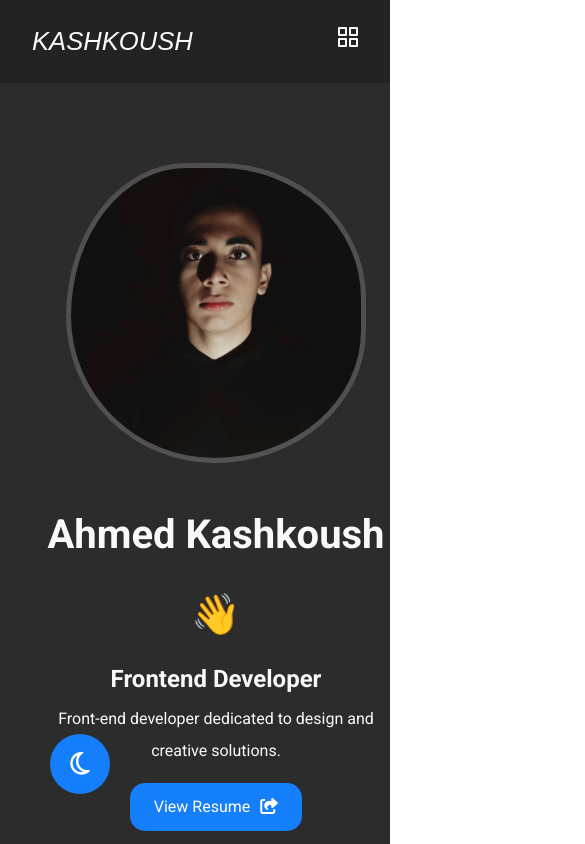
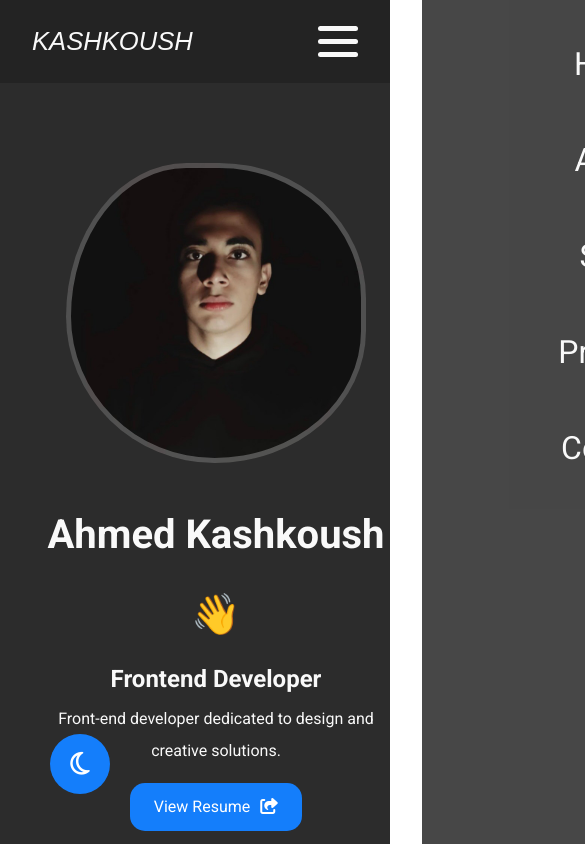
Before and after one commit to ahmad-kashkoush/portfollio, a React (Vite) app: page / in a window 390 px wide. Shown: the top 844 px of the page, 585 px wide, since content can reach past the window. Built offline with nearby package versions, Linux system fonts and the light colour scheme; a web font is replaced by a local one.

Commit message:
feat: update nav styles + Scroll
- update Hamburger Menu
- add scroll to sections with same href
- add nav elements to array instead of hard code markup

```diff
--- a/src/components/Header.jsx
+++ b/src/components/Header.jsx
@@ -1,8 +1,41 @@
+import { useRef, useState } from "react";
 import { useAnimateNav } from "../hooks/useAnimateNav";
 
+const navLinks = [
+  {
+    label: "home",
+    href: "#home",
+  },
+  {
+    label: "about",
+    href: "#about",
+  },
+  {
+    label: "skills",
+    href: "#skills",
+  },
+  {
+    label: "projects",
+    href: "#projects",
+  },
+  {
+    label: "contact",
+    href: "#contact",
+  },
+];
 export default function Header() {
-  const {containerRef, isVisible, isTranslate}=useAnimateNav();
+  const { containerRef, isVisible, isTranslate } = useAnimateNav();
+  const [checked, setChecked] = useState(false);
 
+  const navRef = useRef(null);
+  function handleNavClick(e) {
+    e.preventDefault();
+    const ele = e.target.closest(".nav_link");
+    if (!ele) return;
+    const sec=document.querySelector(ele.getAttribute("href"));
+    sec.scrollIntoView({ behavior: "smooth" });
+    setChecked(false);
+  }
   return (
     <>
       <header ref={containerRef}>
@@ -13,116 +46,25 @@ export default function Header() {
        `}
         >
           <div className="container">
-            <a href="#home" className="logo">Kashkoush</a>
-            <label htmlFor="ham" className="ham">
-              <svg
-                xmlns="http://www.w3.org/2000/svg"
-                width="20"
-                height="20"
-                id="grid"
-              >
-                <g
-                  fill="none"
-                  fillRule="evenodd"
-                  stroke="#000"
-                  strokeLinecap="round"
-                  strokeLinejoin="round"
-                  strokeWidth="2"
-                >
-                  <path d="M1 1h7v7H1zM12 1h7v7h-7zM12 12h7v7h-7zM1 12h7v7H1z"></path>
-                </g>
-              </svg>
-              <input type="checkbox" name="" id="ham" />
+            <a href="#home" className="logo">
+              Kashkoush
+            </a>
+            <label htmlFor="ham-checkbox" className="hamburgerMenu">
+              <input
+                type="checkbox"
+                id="ham-checkbox"
+                checked={checked}
+                onClick={() => setChecked((cur) => !cur)}
+              />
             </label>
-            <ul className="nav">
-              <li>
-                <a href="#home">
-                  <svg
-                    className="nav__icon"
-                    xmlns="http://www.w3.org/2000/svg"
-                    viewBox="0 0 24 24"
-                    fill="none"
-                    stroke="currentColor"
-                    strokeWidth="2"
-                    strokeLinecap="round"
-                    strokeLinejoin="round"
-                  >
-                    <path d="M3 12l2-2m0 0l7-7 7 7M5 10v10a1 1 0 001 1h3m10-11l2 2m-2-2v10a1 1 0 01-1 1h-3m-6 0a1 1 0 001-1v-4a1 1 0 011-1h2a1 1 0 011 1v4a1 1 0 001 1m-6 0h6" />
-                  </svg>
-                  home
-                </a>
-              </li>
-              <li>
-                <a href="#about">
-                  <svg
-                    className="nav__icon"
-                    xmlns="http://www.w3.org/2000/svg"
-                    viewBox="0 0 24 24"
-                    fill="none"
-                    stroke="currentColor"
-                    strokeWidth="2"
-                    strokeLinecap="round"
-                    strokeLinejoin="round"
-                  >
-                    <path d="M16 7a4 4 0 11-8 0 4 4 0 018 0zM12 14a7 7 0 00-7 7h14a7 7 0 00-7-7z" />
-                  </svg>
-                  about
-                </a>
-              </li>
-              <li>
-                <a href="#">
-                  <i className="fa-regular fa-file-lines nav__icon"></i>
-                  skills
-                </a>
-              </li>
-              <li>
-                <a href="#projects">
-                  <svg
-                    className="nav__icon"
-                    xmlns="http://www.w3.org/2000/svg"
-                    viewBox="0 0 24 24"
-                    fill="none"
-                    stroke="currentColor"
-                    strokeWidth="2"
-                    strokeLinecap="round"
-                    strokeLinejoin="round"
-                  >
-                    <path
-                      strokeLinecap="round"
-                      strokeLinejoin="round"
-                      d="M4 16l4.586-4.586a2 2 0 012.828 0L16 16m-2-2l1.586-1.586a2 2 0 012.828 0L20 14m-6-6h.01M6 20h12a2 2 0 002-2V6a2 2 0 00-2-2H6a2 2 0 00-2 2v12a2 2 0 002 2z"
-                    />
-                  </svg>
-                  projects
-                </a>
-              </li>
-              <li>
-                <a href="#contact">
-                  <svg
-                    className="nav__icon"
-                    xmlns="http://www.w3.org/2000/svg"
-                    viewBox="0 0 24 24"
-                    fill="none"
-                    stroke="currentColor"
-                    strokeWidth="2"
-                    strokeLinecap="round"
-                    strokeLinejoin="round"
-                  >
-                    <path
-                      strokeLinecap="round"
-                      strokeLinejoin="round"
-                      d="M9 5H7a2 2 0 00-2 2v12a2 2 0 002 2h10a2 2 0 002-2V7a2 2 0 00-2-2h-2M9 5a2 2 0 002 2h2a2 2 0 002-2m-3 7h3m-3 4h3m-6-4h.01M9 16h.01"
-                    />
-                  </svg>
-                  services
-                </a>
-              </li>
-              <li>
-                <a href="#contact">
-                  <i className="fa-regular fa-paper-plane nav__icon"></i>
-                  contact
-                </a>
-              </li>
+            <ul className="nav links" onClick={handleNavClick}>
+              {navLinks.map((link) => (
+                <li key={link.href}>
+                  <a className="nav_link" ref={navRef} href={link.href}>
+                    {link.label}
+                  </a>
+                </li>
+              ))}
             </ul>
           </div>
         </nav>
--- a/src/styles/base/_reset.scss
+++ b/src/styles/base/_reset.scss
@@ -15,10 +15,12 @@ a{
     text-decoration: none;
     color: var(--color-primary);
 }
-section {
-    overflow-x:hidden;
+// section {
+//     overflow-x:hidden;
+// }
+body{
+    overflow-x: hidden;
 }
-
 
 
 //  utilities
@@ -28,6 +30,7 @@ section {
     padding-right: 1rem;
     margin-left: auto;
     margin-right: auto;
+    overflow-x: hidden;
 }
 
 @media screen and (min-width: 768px){
--- /dev/null
+++ b/src/styles/components/_hamburgerMenu.scss
@@ -0,0 +1,97 @@
+.hamburgerMenu {
+  display: none;
+  font-size: 2rem;
+  cursor: pointer;
+}
+@media (max-width: 768px) {
+  .hamburgerMenu + ul {
+    translate: 100%;
+    flex-direction: column;
+    gap: 0;
+    align-items: center;
+    position: absolute;
+    z-index: 1;
+    top: 0;
+    min-height: 100vh;
+    min-width: 100vw;
+
+    padding: 1rem 0;
+    transition: translate 0.3s ease-in;
+    background-color: var(--bg-secondary);
+    opacity: 0.9;
+  }
+  .hamburgerMenu:has(input:checked) + ul {
+    translate: -6%;
+  }
+  nav .container .links a,
+  nav .container .links button {
+    z-index: 101;
+    font-size: 2rem;
+  }
+}
+.hamburgerMenu {
+  /* variables */
+  --bar-width: 40px;
+  --bar-height: 5px;
+  --hamburger-gap: 8px;
+  --foreground-color: var(--color-primary);
+  --background-color: transparent;
+  --animation-timing: 0.3s;
+  --transform-origin: right center;
+  --hamburger-height: calc(var(--hamburger-gap) * 2 + var(--bar-height) * 3);
+  --hamburger-width: var(--bar-width);
+  --x-width: calc(var(--hamburger-height) * 1.41421356237);
+}
+.hamburgerMenu {
+  display: flex;
+  flex-direction: column;
+  gap: var(--hamburger-gap);
+  width: max-content;
+  z-index: 2;
+  cursor: pointer;
+  background-color: var(--background-color);
+}
+
+.hamburgerMenu input,
+.hamburgerMenu::before,
+.hamburgerMenu::after {
+  content: "";
+  width: var(--bar-width);
+  height: var(--bar-height);
+  background-color: var(--foreground-color);
+  border-radius: 9999px;
+
+  transition: opacity var(--animation-timing), width var(--animation-timing),
+    rotate var(--animation-timing), translate var(--animation-timing);
+  transform-origin: var(--transform-origin);
+}
+.hamburgerMenu input {
+  appearance: none;
+  outline: none;
+  margin: 0;
+  padding: 0;
+  pointer-events: none;
+}
+.hamburgerMenu input:checked {
+  opacity: 0;
+  width: 0;
+}
+.hamburgerMenu:has(input:checked)::before {
+  rotate: -45deg;
+  width: var(--x-width);
+  translate: 0 calc(var(--bar-height) / -2);
+}
+.hamburgerMenu:has(input:checked)::after {
+  rotate: 45deg;
+  width: var(--x-width);
+  translate: 0 calc(var(--bar-height) / 2);
+}
+@media (min-width: 768px) {
+  .hamburgerMenu {
+    display: none;
+  }
+}
+
+body:has(input#ham-checkbox:checked) {
+  overflow: hidden;
+}
--- a/src/styles/components/_index.scss
+++ b/src/styles/components/_index.scss
@@ -4,3 +4,4 @@
 @forward "./buttons";
 @forward "./filter";
 @forward "./quote-generator";
+@forward "./hamburgerMenu";
--- a/src/styles/layout/_header.scss
+++ b/src/styles/layout/_header.scss
@@ -1,5 +1,5 @@
 @use "src/styles/base" as *;
-@import url('https://fonts.googleapis.com/css2?family=Poetsen+One&display=swap');
+@import url("https://fonts.googleapis.com/css2?family=Poetsen+One&display=swap");
 .sticky-2 {
   position: fixed;
   z-index: 1;
@@ -9,7 +9,7 @@
 .add-translate {
   translate: 0 -200px;
 }
-.logo{
+.logo {
   font-family: "Poetsen One", sans-serif;
   font-weight: 400;
   // color: var(--color-accent);
@@ -18,9 +18,6 @@
   font-size: 1.6rem;
 }
 
-header {
-  // transition: translate $transition;
-}
 header nav {
   background-color: var(--bg-secondary-2);
   transition: translate $transition;
@@ -29,13 +26,13 @@ header nav .container {
   display: flex;
   justify-content: space-between;
   align-items: center;
+  overflow: hidden;
 }
 @media (max-width: 768px) {
   header nav .container {
     padding: 1rem 2rem;
   }
 }
-
 header nav ul {
   display: flex;
   gap: 2rem;
@@ -56,57 +53,3 @@ header nav a {
     color: var(--color-accent);
   }
 }
-header nav a .nav__icon {
-  display: none;
-  width: 30px;
-  height: 30px;
-  font-size: 30px;
-}
-/* ham */
-header nav .ham {
-  display: none;
-  cursor: pointer;
-}
-#grid > g {
-  stroke: var(--color-primary);
-}
-header nav .ham input {
-  appearance: none;
-  outline: none;
-  pointer-events: none;
-}
-
-@media (max-width: 768px) {
-  header nav .ham {
-    display: block;
-    position: relative;
-  }
-  header nav ul {
-    width: 100%;
-    position: fixed;
-    z-index: 1;
-    background-color: var(--bg-secondary);
-    top: -100vh;
-    left: 0;
-    padding: 2rem 1.5rem 4rem;
-    transition: 0.3s ease-in-out;
-    border-radius: 0 0 1.5rem 1.5rem;
-    box-shadow: 0 1px 4px rgba(0, 0, 0, 0.15);
-    display: grid;
-    grid-template-rows: repeat(2, 1fr);
-    grid-template-columns: repeat(3, 1fr);
-
-    & .nav__icon {
-      display: block;
-      color: var(--color-primary);
-    }
-    & a {
-      display: flex;
-      flex-direction: column;
-      align-items: center;
-    }
-  }
-  header nav .ham:has(input:checked) + ul {
-    top: 58px;
-  }
-}
```
